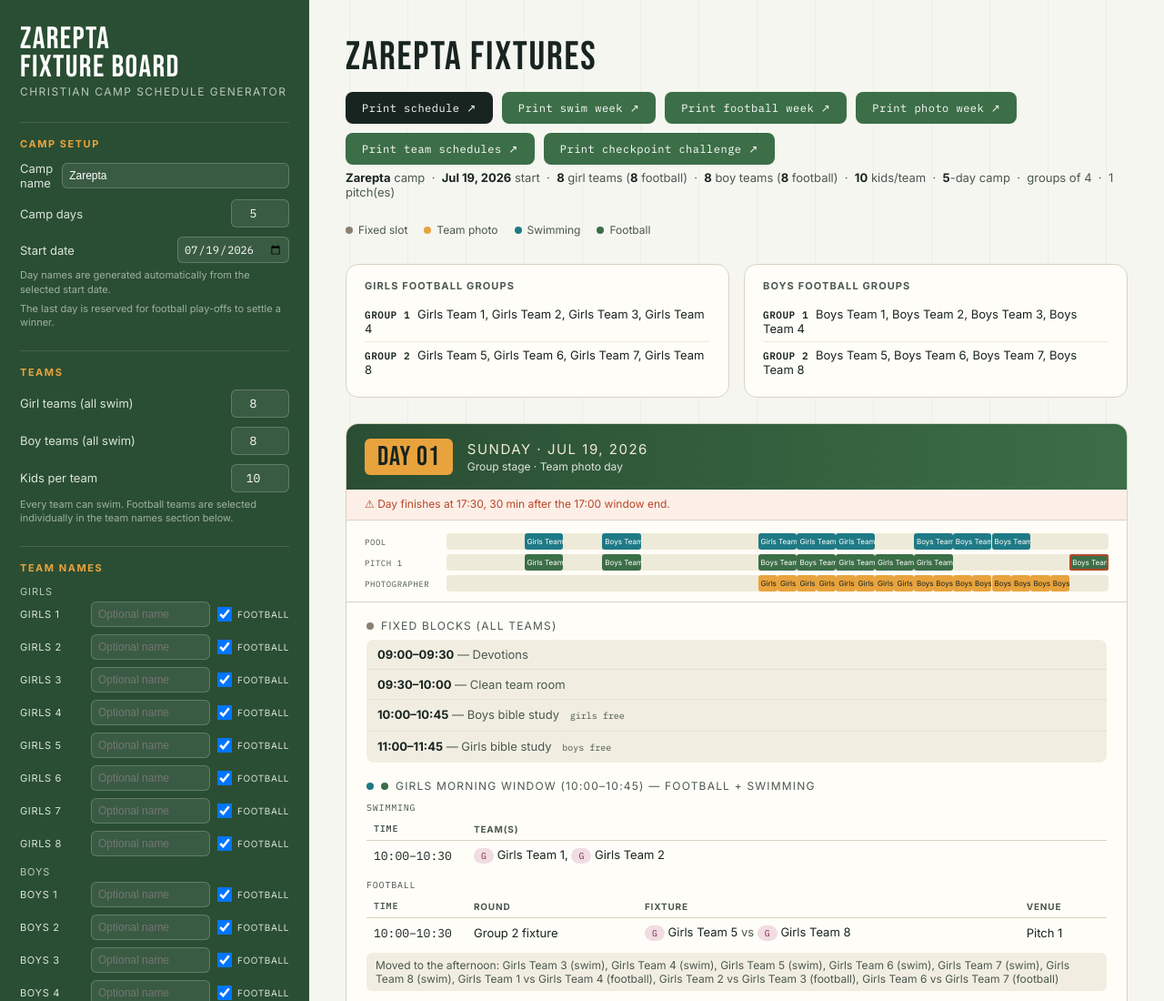
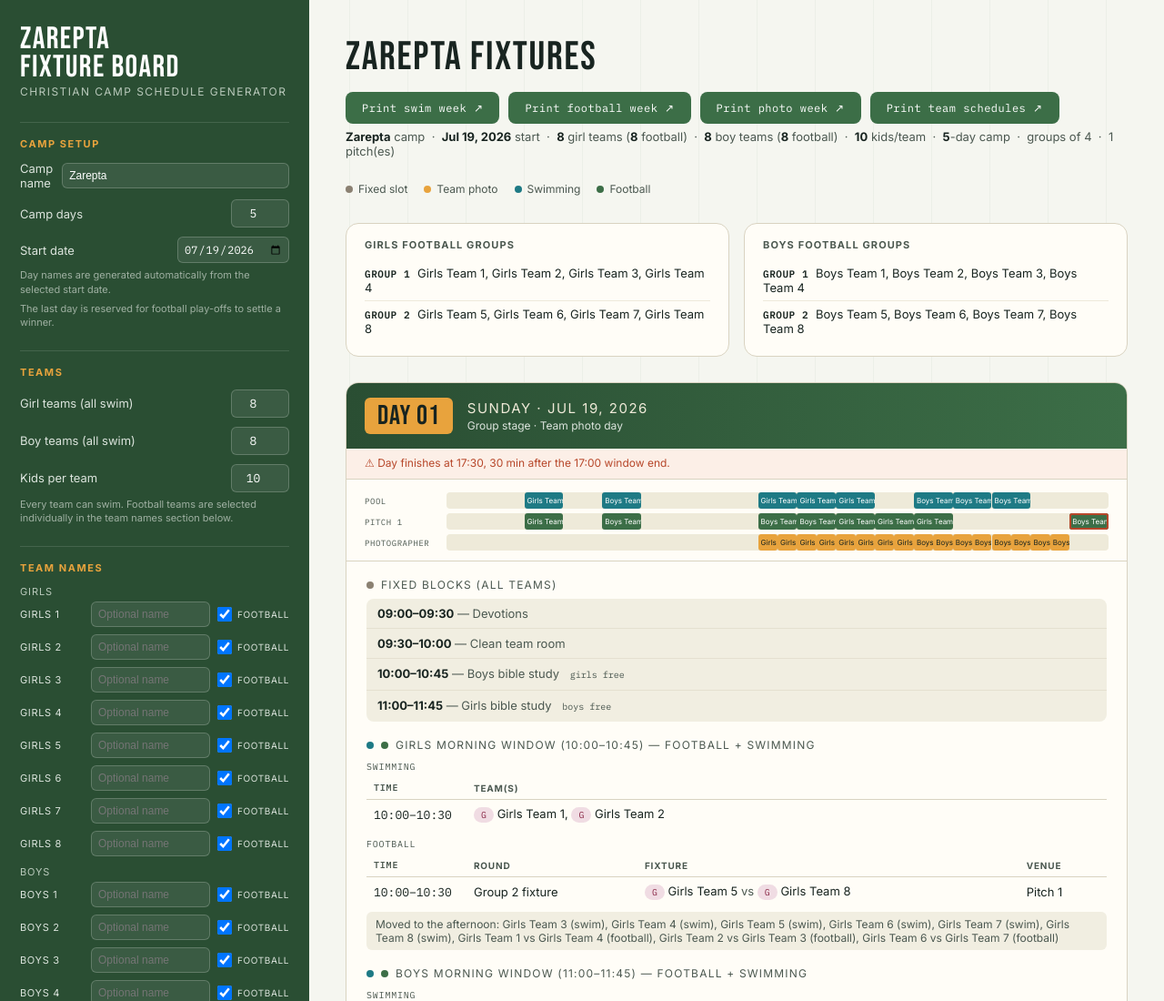
Before and after one commit to ope-esedev/camp-schedule, a plain HTML site: page schedule.html in a window 1280 px wide. Shown: the top 1100 px of the page at 91% size. Drawn offline with Linux system fonts and the light colour scheme.

Commit message:
Hide print buttons for schedule and checkpoint challenge

```diff
--- a/schedule.html
+++ b/schedule.html
@@ -228,12 +228,12 @@
     <div class="header-row">
       <div class="title display">ZAREPTA FIXTURES</div>
       <div class="print-actions">
-        <button class="print-btn" onclick="window.print()">Print schedule ↗</button>
+        <button class="print-btn" onclick="window.print()" style="display:none">Print schedule ↗</button>
         <button class="print-btn secondary" onclick="printWeeklySchedule('swim')">Print swim week ↗</button>
         <button class="print-btn secondary" onclick="printWeeklySchedule('football')">Print football week ↗</button>
         <button class="print-btn secondary" onclick="printWeeklySchedule('photo')">Print photo week ↗</button>
         <button class="print-btn secondary" onclick="printTeamSchedules()">Print team schedules ↗</button>
-        <button class="print-btn secondary" onclick="printCheckpointChallenge()">Print checkpoint challenge ↗</button>
+        <button class="print-btn secondary" onclick="printCheckpointChallenge()" style="display:none">Print checkpoint challenge ↗</button>
       </div>
     </div>
     <div class="summary-line" id="summaryLine"></div>
```
